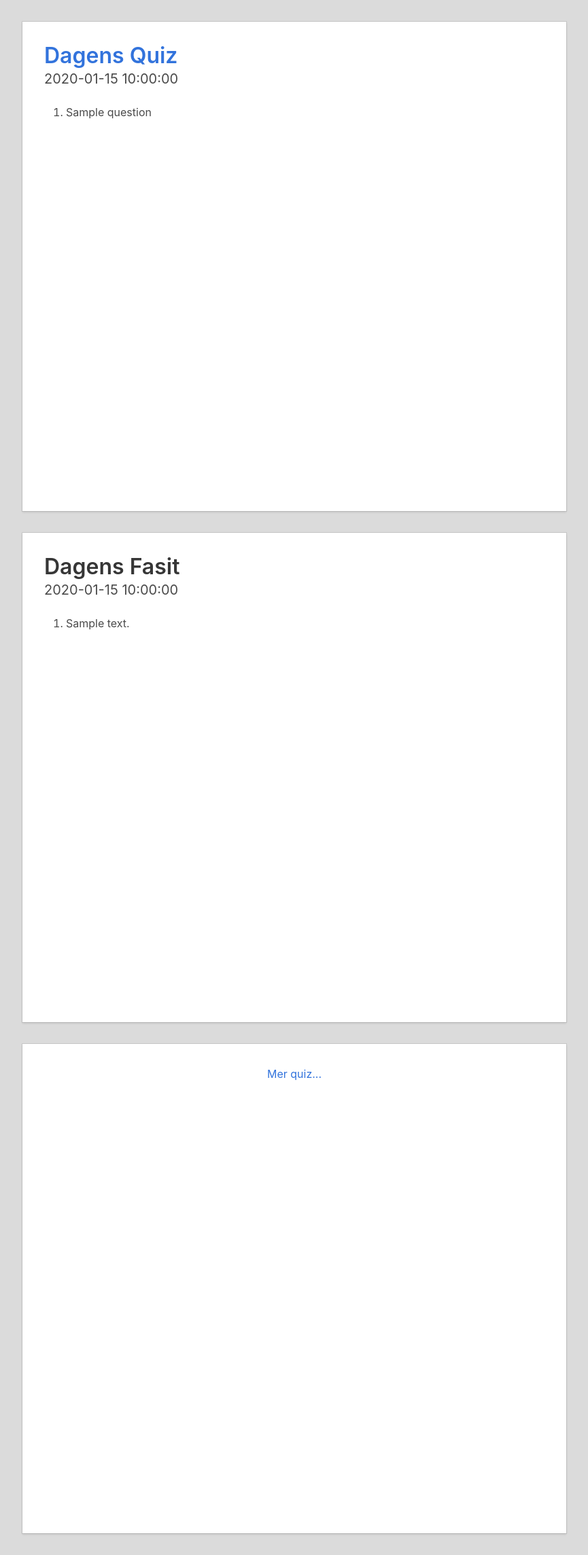
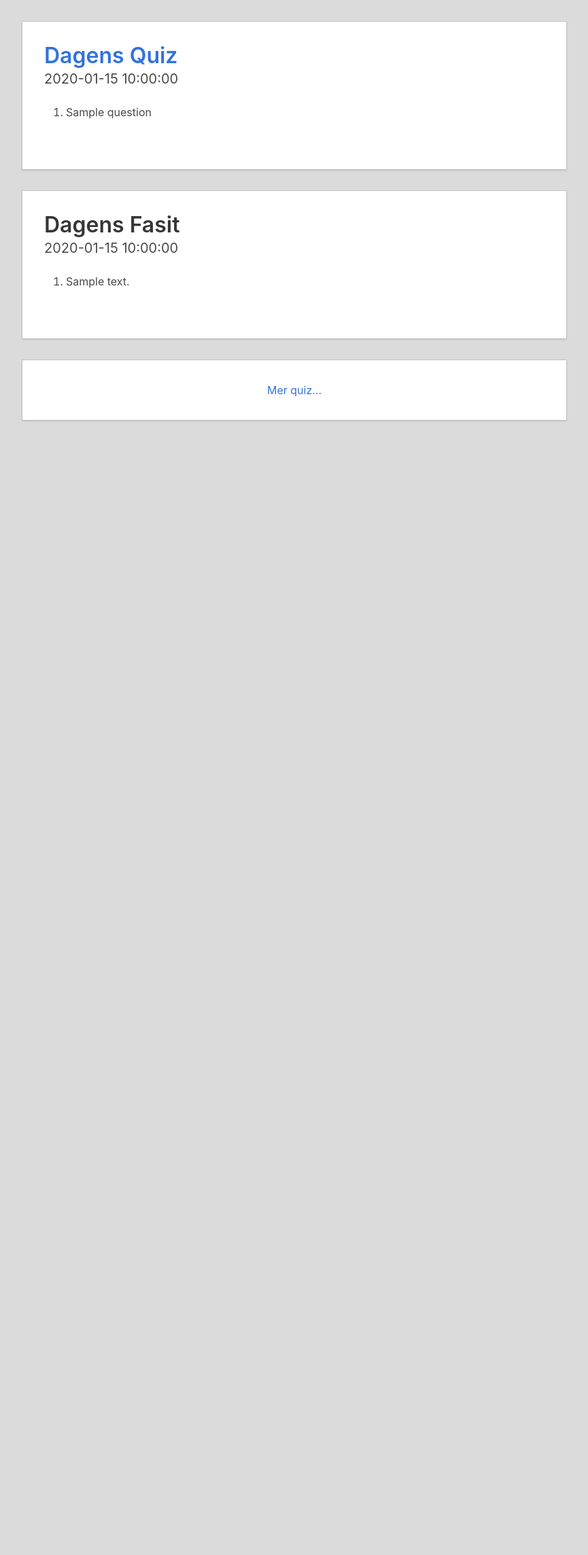
Before and after one commit to olehermanse/dagensquiz, a Flask app: template quiz_server/templates/index.html in a window 1280 px wide. Shown: the whole page at 68% size, without its empty margins (207-1072 px from the left). After the commit the page ends 620 px from the top, so only its background shows below. Run offline with Flask 2, Linux system fonts and the light colour scheme; the template is opened without the code that fills it: most values are stand-ins (such as "Sample title", 1, 10 or a date in 2020); parts of the project's set-up code (start-up, migrations or seed data) failed here and were passed over; some libraries are stand-ins or nearby versions.

Commit message:
Revert
Signed-off-by: Ole Herman Schumacher Elgesem <oleherman93@gmail.com>

```diff
--- a/quiz_server/templates/index.html
+++ b/quiz_server/templates/index.html
@@ -36,7 +36,6 @@
         padding: 2em;
         margin: auto auto 2em;
         max-width: 800px;
-        min-height: 90vh;
       }
       .more {
         display: flex;
```
